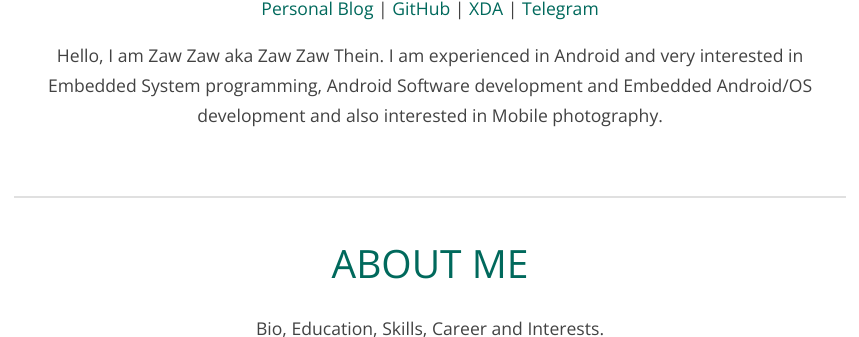
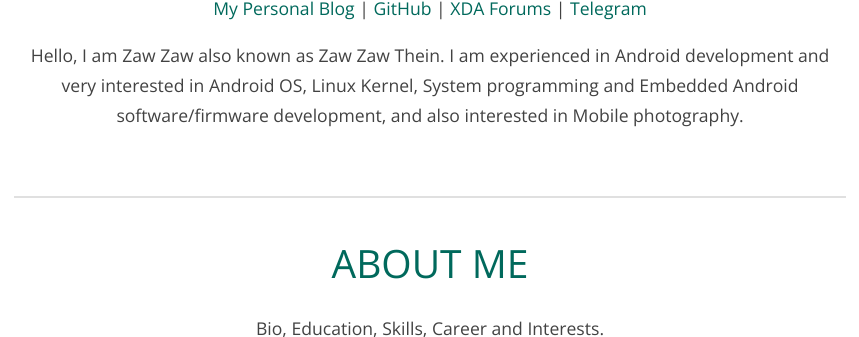
Before and after one commit to zawzaww/zawzaww.github.io, a Jekyll site: the page built from index.md, in a window 1280 px wide and 900 px high, scrolled down 522 px, cut to the strip 264-601 px from the top of the window. Shown: the whole strip, without its empty margins (210-1069 px from the left). Built offline with Jekyll 4.4.1, drawn with Linux system fonts in a browser that asks for light colours; some of the changed text lies outside the part shown.

Commit message:
index: about: Update intro and various fixes for aboutme
Signed-off-by: Zaw Zaw <mczawzaw12@outlook.com>

```diff
--- a/index.md
+++ b/index.md
@@ -3,8 +3,8 @@ layout: home
 ---
 
 <p align="center"><img src="https://i.postimg.cc/xC0Z5m25/Round-Photo-Zaw.png" width="51%" height="51%"/></p>
-<p align="center"><a href="https://medium.com/zawzaww">Personal Blog</a> | <a href="https://github.com/zawzaww">GitHub</a> | <a href="https://forum.xda-developers.com/member.php?u=7581611">XDA</a> | <a href="https://t.me/zawzaww">Telegram</a></p>
-<p align="center">Hello, I am Zaw Zaw aka Zaw Zaw Thein. I am experienced in Android and very interested in Embedded System programming, Android Software development and Embedded Android/OS development and also interested in Mobile photography.</p>
+<p align="center"><a href="https://medium.com/zawzaww">My Personal Blog</a> | <a href="https://github.com/zawzaww">GitHub</a> | <a href="https://forum.xda-developers.com/member.php?u=7581611">XDA Forums</a> | <a href="https://t.me/zawzaww">Telegram</a></p>
+<p align="center">Hello, I am Zaw Zaw also known as Zaw Zaw Thein. I am experienced in Android development and very interested in Android OS, Linux Kernel, System programming and Embedded Android software/firmware development, and also interested in Mobile photography.</p>
 <br>
 
 ---
@@ -45,5 +45,5 @@ layout: home
 ---
 
 <h1 align="center"><a href="https://zawzaww.github.io/contact">CONTACT</a></h1>
-<p align="center">You can contact me via Email, Forum and  Messaging Platforms.</p>
+<p align="center">You can contact me via Email, Forums and  Messaging Platforms.</p>
 <p align="center"><a href="https://zawzaww.github.io/contact"><img src="https://s20.postimg.cc/ib2l1eq25/contact.png" width="32%" height="32%"/></a></p>
```
Also changed, not shown: about.md (+2 -2 lines).
